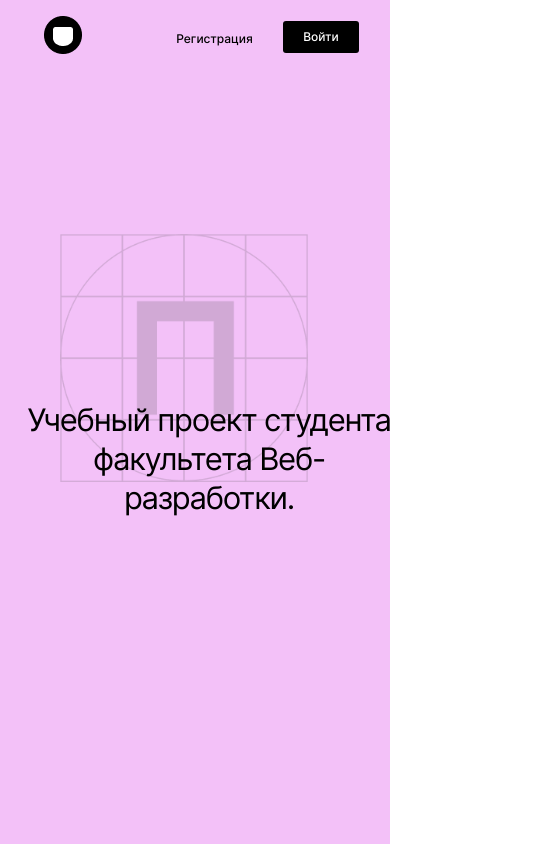
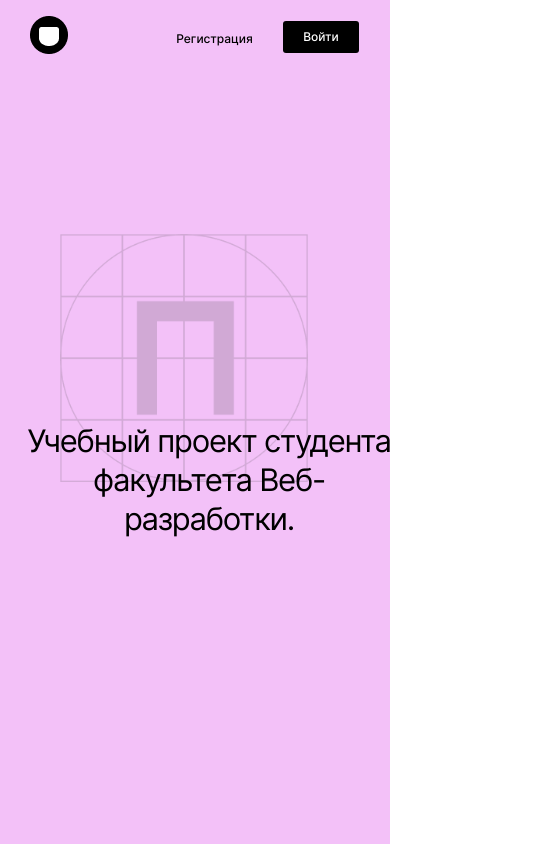
Before and after one commit to Evgeshka1103/movies-explorer-frontend, a React (Create React App) app: page / in a window 390 px wide. Shown: the top 844 px of the page, 550 px wide, since content can reach past the window. Built offline with nearby package versions, Linux system fonts and the light colour scheme; the HTML template or start-up script is replaced by a standard one.

Commit message:
для ревью

```diff
--- a/src/components/Footer/Footer.css
+++ b/src/components/Footer/Footer.css
@@ -70,9 +70,15 @@
   opacity: 0.5;
 }
 
-@media  screen and (max-width: 900px) {
+@media screen and (max-width: 1124px) {
  .footer__line{
-    width: 780px;
+  width: 984px;
+ }
+}
+
+@media screen and (max-width: 960px) {
+  .footer__line{
+    width: 820px;
   }
 }
 
--- a/src/components/Header/Header.css
+++ b/src/components/Header/Header.css
@@ -1,21 +1,19 @@
 .header {
-  width: 100%;
-  max-width: 1280px;
-  min-width: 320px;
-  height: 74px;
-  margin: 0 auto;
+  margin: 0;
+  padding: 0 70px;
+  min-height: 74px;
   display: flex;
-  position: relative;
   background: #f3c1f8;
   align-items: center;
+  justify-content: center;
 }
 
 .header__container {
-  width: 1280px;
-  padding: 0 70px;
-  height: 74px;
+  width: 100%;
+  max-width: 1140px;
   display: flex;
-  justify-items: center;
+  position: relative;
+  justify-content: space-between;
   align-items: center;
 }
 
@@ -25,21 +23,11 @@
 }
 
 @media screen and (max-width: 768px) {
-  .header__container {
+  .header {
     padding: 0 30px;
-  }
-
-  .header__logo {
-    margin: 18px 14px;
   }
 }
 
 @media screen and (max-width: 320px) {
-  .header__container {
-    padding: 0;
-  }
 
-  .header__logo {
-    margin: 18px 14px;
-  }
 }
--- a/src/components/Main/AboutMe/AboutMe.css
+++ b/src/components/Main/AboutMe/AboutMe.css
@@ -85,28 +85,28 @@
   border-radius: 10px;
 }
 
-@media screen and (max-width: 900px) {
+@media screen and (max-width: 1124px){
   .about__me_line{
-    width: 780px;
+    width: 984px;
   }
+  .about__me_photo{
+    margin: 66px 0 0 716px;
+  }
+}
 
-  .about__me_block{
-    width: 780px;
-    flex-direction: column;
+@media screen and (max-width: 960px) {
+  .about__me_line{
+    width: 820px;
   }
-
   .about__me_photo{
-    max-width: 250px;
-    height: 300px;
-    margin: 66px 0 32px 530px;
+    margin: 66px 0 0 558px;
   }
-
   .about__me_block-student{
-    width: 450px;
+    width: 500px;
   }
 
   .about__me_info{
-    width: 450px;
+    width: 500px;
   }
 }
 
--- a/src/components/Main/AboutProject/AboutProject.css
+++ b/src/components/Main/AboutProject/AboutProject.css
@@ -118,9 +118,15 @@
   margin: 0 0 110px;
 }
 
-@media screen and (max-width: 900px) {
+@media screen and (max-width: 1124px) {
+   .about__title_line{
+    width: 984px;
+   }
+}
+
+@media screen and (max-width: 960px) {
   .about__title_line{
-    width: 780px;
+    width: 820px;
   }
 }
 
--- a/src/components/Main/Main.js
+++ b/src/components/Main/Main.js
@@ -1,15 +1,16 @@
-import "./Main.css";
-import Header from "../Header/Header";
+import './Main.css';
 import Promo from "./Promo/Promo";
 import AboutProject from "./AboutProject/AboutProject";
 import Techs from "./Techs/Techs";
 import AboutMe from "./AboutMe/AboutMe";
+import Header from "../Header/Header";
 import Footer from "../Footer/Footer";
 
 export default function Main() {
   return (
-    <>
-      <Header isLoggedIn={false} />
+
+     <>
+     <Header />
       <main className="main">
         <Promo />
         <AboutProject />
@@ -17,6 +18,6 @@
         <AboutMe />
       </main>
       <Footer />
-    </>
+      </>
   );
 }
--- a/src/components/Main/Portfolio/Portfolio.css
+++ b/src/components/Main/Portfolio/Portfolio.css
@@ -65,9 +65,15 @@
   border-bottom: 1px solid #e8e8e8;
 }
 
-@media screen and (max-width: 900px) {
+@media screen and (max-width: 1124px) {
+ .portfolio__block_line{
+  width: 984px;
+ }
+}
+
+@media screen and (max-width: 960px) {
   .portfolio__block_line{
-    width: 780px;
+    width: 820px;
   }
 }
 
@@ -123,10 +129,9 @@
 }
 
 @media screen and (max-width: 320px) {
-
-  .portfolio__title {
+.portfolio__title {
     font-size: 14px;
-    margin-top: 70px;
+    margin-top: 170px;
   }
 
   .portfolio__list_links {
--- a/src/components/Main/Promo/Promo.css
+++ b/src/components/Main/Promo/Promo.css
@@ -24,15 +24,9 @@
   letter-spacing: -0.04em;
 }
 
-@media screen and (max-width: 900px) {
-  .promo__image {
-    padding: 100px 300px;
-  }
-
-  .promo__title {
-    width: 700px;
-    padding: 212px 110px;
-    margin: 0;
+@media screen and (max-width: 1124px) {
+  .promo__image{
+    padding: 156px 402px 187px;
   }
 }
 
--- a/src/components/Main/Techs/Techs.css
+++ b/src/components/Main/Techs/Techs.css
@@ -83,9 +83,15 @@
   margin-right: 0;
 }
 
-@media screen and (max-width: 900px) {
+@media screen and (max-width: 1124px) {
   .techs__title_line{
-    width: 780px;
+    width: 984px;
+  }
+}
+
+@media screen and (max-width: 960px) {
+  .techs__title_line{
+    width: 820px;
   }
 }
 
--- a/src/components/Navigation/Navigation.css
+++ b/src/components/Navigation/Navigation.css
@@ -60,7 +60,7 @@
 @media screen and (max-width: 320px) {
   .header__main_navigation {
     width: 132px;
-    margin: 0 14px 0 auto;
+    margin: 0;
   }
 
   .header__links_user {
```
Also changed, not shown: src/components/Main/Main.css (indentation only). Lines whose indentation alone changed are shown as unchanged.
